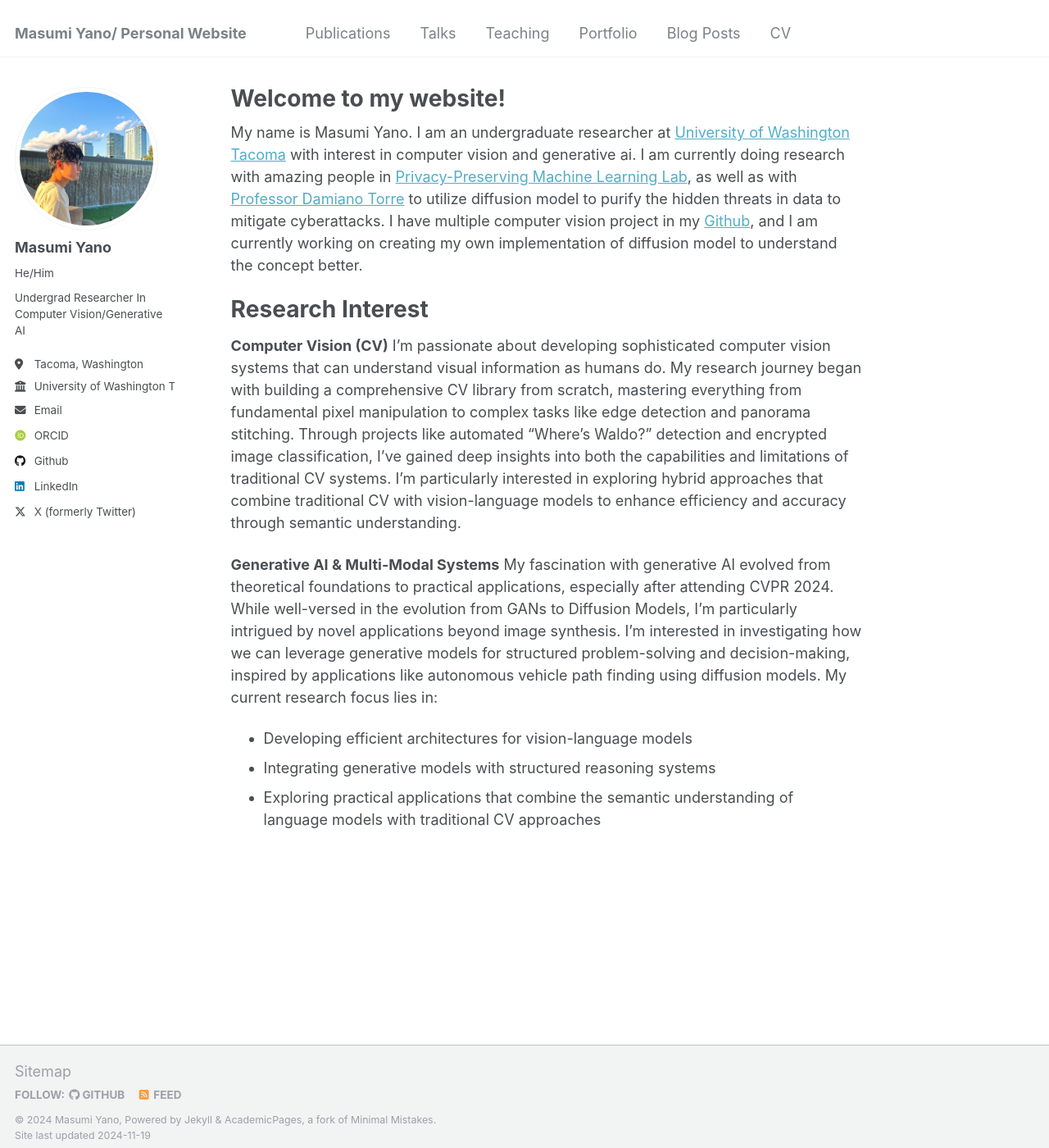
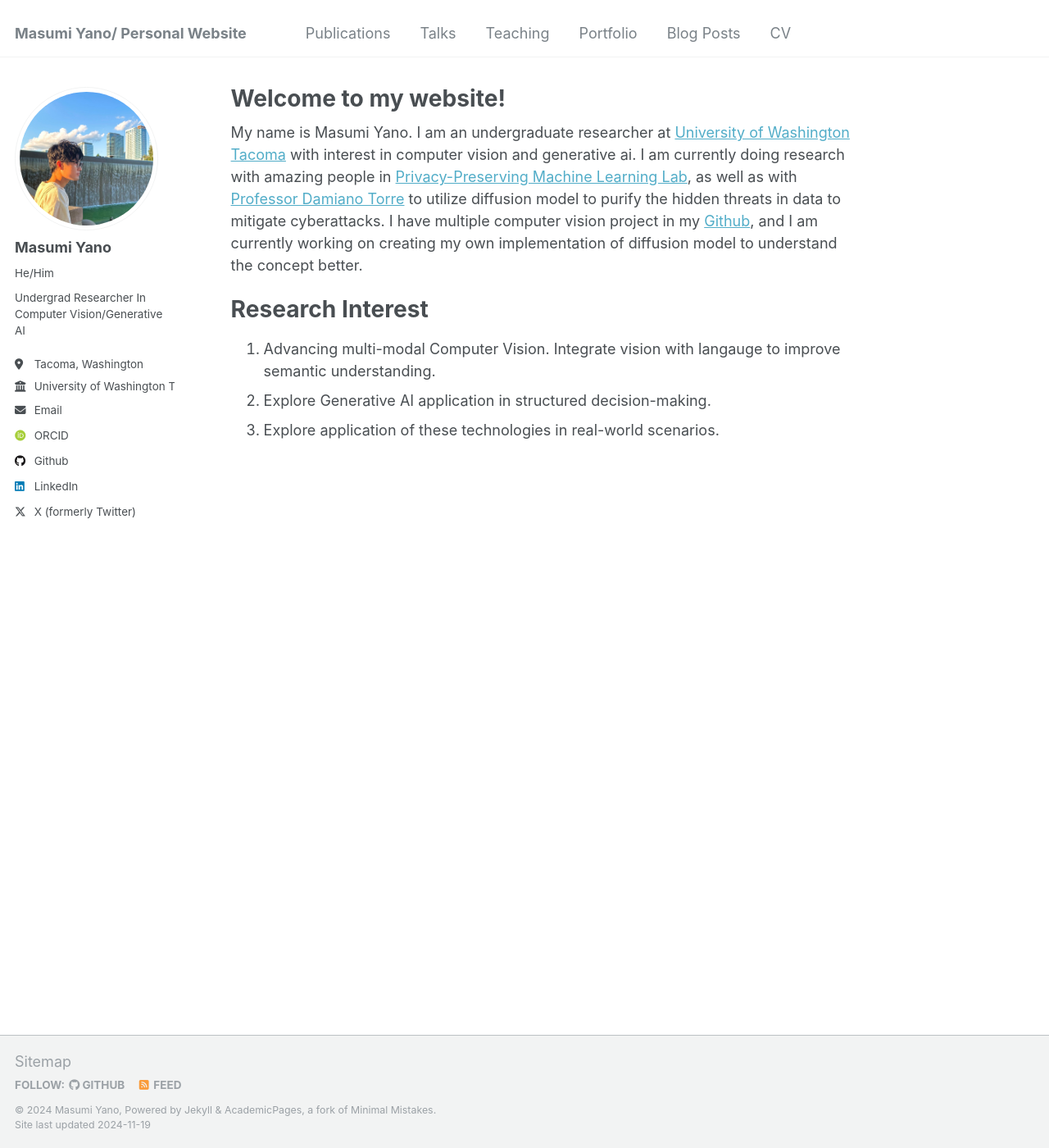
Before and after one commit to MasumiYano/masumiyano.github.io, a Jekyll site: the page built from _pages/about.md, in a window 1280 px wide and 1400 px high. Shown: the whole window at 82% size. Built offline with Jekyll 4.4.1, drawn with Linux system fonts in a browser that asks for light colours; some web fonts are replaced.

Commit message:
Changed research intereset section
Instead of having long sentence made it to bullets points

```diff
--- a/_pages/about.md
+++ b/_pages/about.md
@@ -12,11 +12,6 @@ I have multiple computer vision project in my [Github](https://github.com/Masumi
 
 Research Interest
 ======
-**Computer Vision (CV)**
-I'm passionate about developing sophisticated computer vision systems that can understand visual information as humans do. My research journey began with building a comprehensive CV library from scratch, mastering everything from fundamental pixel manipulation to complex tasks like edge detection and panorama stitching. Through projects like automated "Where's Waldo?" detection  and encrypted image classification, I've gained deep insights into both the capabilities and limitations of traditional CV systems. I'm particularly interested in exploring hybrid approaches that combine traditional CV with vision-language models to enhance efficiency and accuracy through semantic understanding.
-
-**Generative AI & Multi-Modal Systems**
-My fascination with generative AI evolved from theoretical foundations to practical applications, especially after attending CVPR 2024. While well-versed in the evolution from GANs to Diffusion Models, I'm particularly intrigued by novel applications beyond image synthesis. I'm interested in investigating how we can leverage generative models for structured problem-solving and decision-making, inspired by applications like autonomous vehicle path finding using diffusion models. My current research focus lies in:
-- Developing efficient architectures for vision-language models
-- Integrating generative models with structured reasoning systems
-- Exploring practical applications that combine the semantic understanding of language models with traditional CV approaches
+1. Advancing multi-modal Computer Vision. Integrate vision with langauge to improve semantic understanding.
+2. Explore Generative AI application in structured decision-making.
+3. Explore application of these technologies in real-world scenarios.
```
